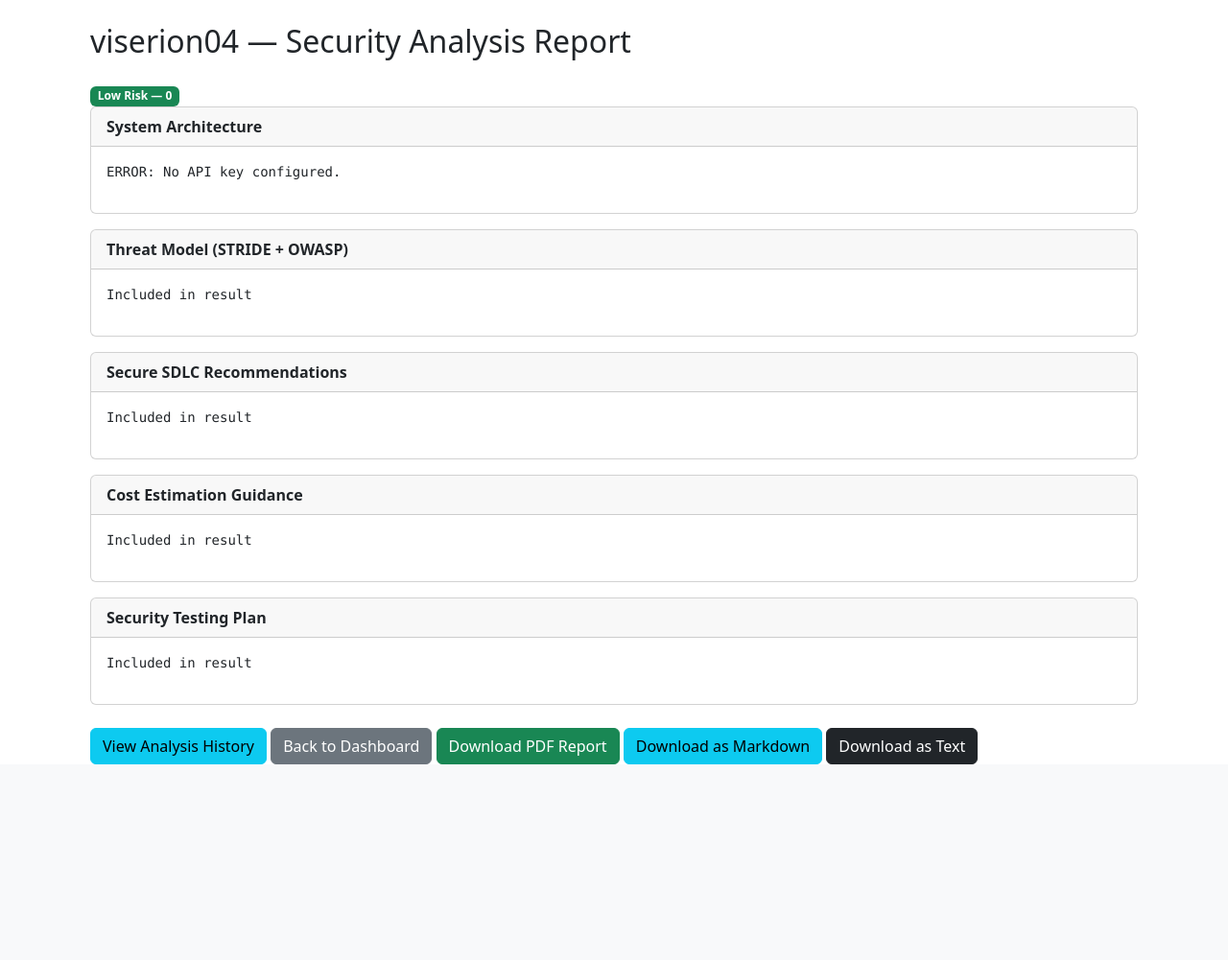
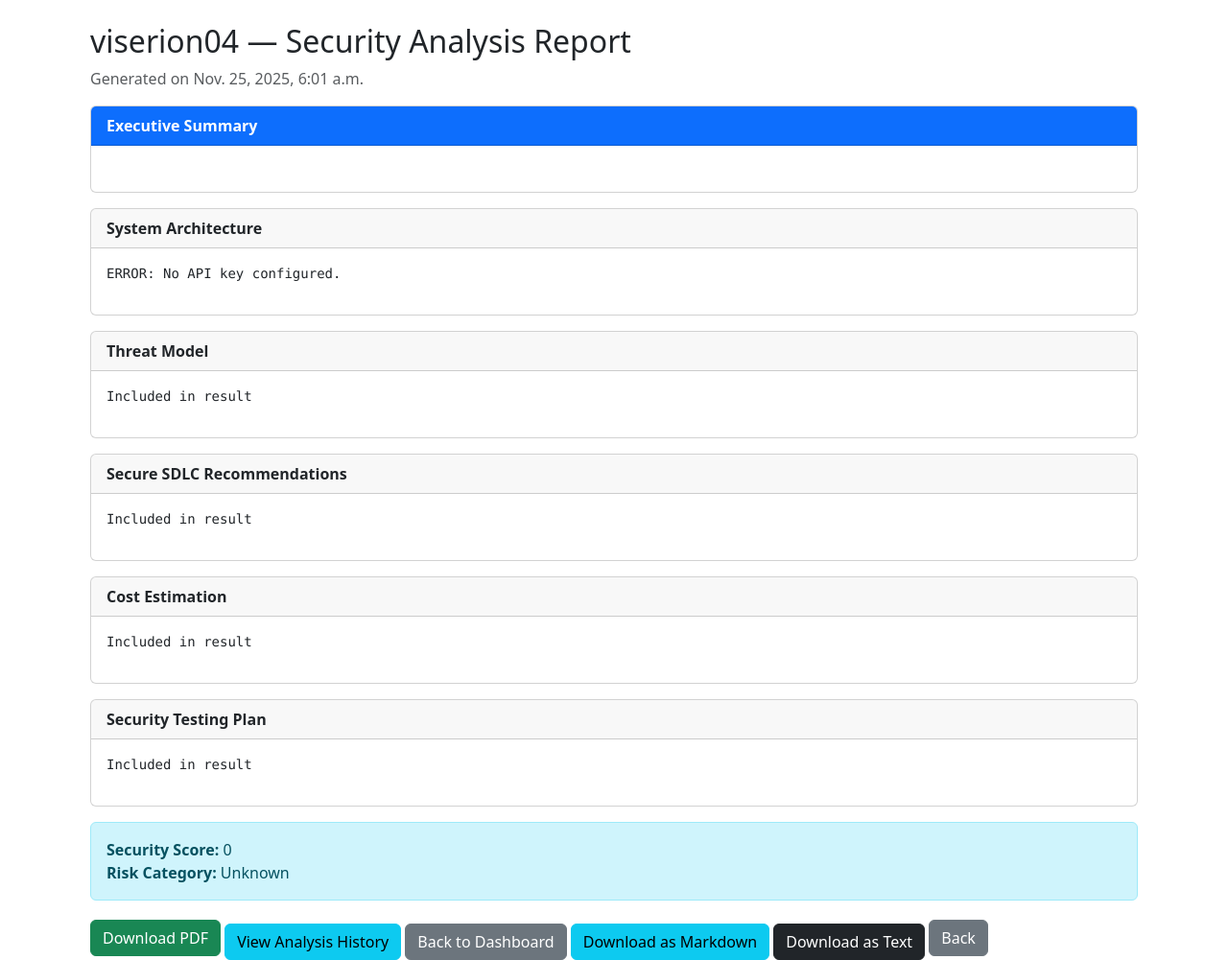
Before and after one commit to Donaljojo/PlaniX, a Django app: page /analysis/1/ in a window 1280 px wide. Shown: the part 50-1051 px from the top of the page at 96% size. Before the commit the page ends 847 px from the top, so only its background shows below. Run offline with Django 5.2, Linux system fonts and the light colour scheme; a user stored in the database is signed in; data comes from the database, SQL or seed files in the repository; both versions use the stored data as it was after the commit.

Commit message:
Fix duplicate block error in view_analysis template by removing old markup and restoring a single clean base.html extension. Updated view_analysis.html to use the new structured report layout and avoid multiple block/content declarations.

```diff
--- a/core/models/project_analysis.py
+++ b/core/models/project_analysis.py
@@ -14,6 +14,7 @@ class ProjectAnalysis(models.Model):
     testing_plan = models.TextField(blank=True)
 
     created_at = models.DateTimeField(auto_now_add=True)
+    executive_summary = models.TextField(blank=True)
 
     security_score = models.IntegerField(default=0)
     risk_category = models.CharField(max_length=20, default="Unknown")
--- a/core/templates/core/view_analysis.html
+++ b/core/templates/core/view_analysis.html
@@ -3,17 +3,20 @@
 {% block content %}
 <div class="container mt-4">
 
-    <h2 class="mb-4">{{ project.name }} — Security Analysis Report</h2>
+    <h2>{{ project.name }} — Security Analysis Report</h2>
+    <p class="text-muted">Generated on {{ analysis.created_at }}</p>
 
-    {% if analysis.risk_category == "High Risk" %}
-    <span class="badge bg-danger">High Risk — {{ analysis.security_score }}</span>
-    {% elif analysis.risk_category == "Medium Risk" %}
-    <span class="badge bg-warning text-dark">Medium Risk — {{ analysis.security_score }}</span>
-    {% else %}
-    <span class="badge bg-success">Low Risk — {{ analysis.security_score }}</span>
-    {% endif %}
+    <!-- EXECUTIVE SUMMARY -->
+    <div class="card mb-3">
+        <div class="card-header bg-primary text-white">
+            <strong>Executive Summary</strong>
+        </div>
+        <div class="card-body">
+            <pre style="white-space: pre-wrap;">{{ analysis.executive_summary }}</pre>
+        </div>
+    </div>
 
-
+    <!-- SYSTEM ARCHITECTURE -->
     <div class="card mb-3">
         <div class="card-header"><strong>System Architecture</strong></div>
         <div class="card-body">
@@ -21,13 +24,15 @@
         </div>
     </div>
 
+    <!-- THREAT MODEL -->
     <div class="card mb-3">
-        <div class="card-header"><strong>Threat Model (STRIDE + OWASP)</strong></div>
+        <div class="card-header"><strong>Threat Model</strong></div>
         <div class="card-body">
             <pre style="white-space: pre-wrap;">{{ analysis.threat_model }}</pre>
         </div>
     </div>
 
+    <!-- SECURE SDLC -->
     <div class="card mb-3">
         <div class="card-header"><strong>Secure SDLC Recommendations</strong></div>
         <div class="card-body">
@@ -35,13 +40,15 @@
         </div>
     </div>
 
+    <!-- COST ESTIMATION -->
     <div class="card mb-3">
-        <div class="card-header"><strong>Cost Estimation Guidance</strong></div>
+        <div class="card-header"><strong>Cost Estimation</strong></div>
         <div class="card-body">
             <pre style="white-space: pre-wrap;">{{ analysis.cost_estimation }}</pre>
         </div>
     </div>
 
+    <!-- SECURITY TESTING PLAN -->
     <div class="card mb-3">
         <div class="card-header"><strong>Security Testing Plan</strong></div>
         <div class="card-body">
@@ -49,6 +56,13 @@
         </div>
     </div>
 
+    <!-- RISK SCORE -->
+    <div class="alert alert-info">
+        <strong>Security Score:</strong> {{ analysis.security_score }}<br>
+        <strong>Risk Category:</strong> {{ analysis.risk_category }}
+    </div>
+
+    <a href="{% url 'download_analysis_pdf' analysis.id %}" class="btn btn-success">Download PDF</a>
     <a href="{% url 'analysis_history' project.id %}" class="btn btn-info mt-2">
         View Analysis History
     </a>
@@ -57,9 +71,6 @@
         Back to Dashboard
     </a>
 
-    <a href="{% url 'download_analysis_pdf' analysis.id %}" class="btn btn-success mt-2">
-    Download PDF Report
-</a>
 
 <a href="{% url 'export_analysis_md' analysis.id %}"
    class="btn btn-info mt-2">
@@ -70,6 +81,7 @@
    class="btn btn-dark mt-2">
     Download as Text
 </a>
+    <a href="{% url 'analysis_history' project.id %}" class="btn btn-secondary">Back</a>
 
 </div>
 {% endblock %}
--- a/core/views/analysis_views.py
+++ b/core/views/analysis_views.py
@@ -10,27 +10,46 @@ from core.services.security_scoring import calculate_final_security_score
 from django.contrib import messages
 
 
+# -------------------------------
+# Section Extractor
+# -------------------------------
 def extract_section(text, header):
+    """
+    Extract content under a section header until the next known header.
+    """
     if header not in text:
         return ""
+
     section = text.split(header, 1)[1]
-    for next_header in [
+
+    NEXT_HEADERS = [
+        "EXECUTIVE SUMMARY",
+        "SYSTEM ARCHITECTURE",
         "THREAT MODEL",
         "SECURE SDLC",
-        "COST",
-        "SECURITY TESTING PLAN"
-    ]:
-        if next_header in section and header not in next_header:
+        "COST ESTIMATION",
+        "SECURITY TESTING PLAN",
+    ]
+
+    for next_header in NEXT_HEADERS:
+        if next_header in section and next_header != header:
             section = section.split(next_header, 1)[0]
             break
+
     return section.strip()
 
+
+# -------------------------------
+# Generate Analysis
+# -------------------------------
 @login_required
 def generate_analysis(request, project_id):
     project = get_object_or_404(Project, id=project_id, user=request.user)
 
+    # Enhanced prompt with EXECUTIVE SUMMARY section
     prompt = f"""
-Generate a secure system analysis for:
+You are a security architect AI. Generate a structured secure system analysis for the following project:
+
 Name: {project.name}
 Description: {project.description}
 Platform: {project.platform}
@@ -39,26 +58,38 @@ Scale: {project.scale}
 Budget: {project.budget}
 Risk Level: {project.risk_level}
 
-Provide:
-1. SYSTEM ARCHITECTURE
-2. THREAT MODEL (STRIDE + OWASP relevance)
-3. COST ESTIMATION guidance
-4. SECURE SDLC recommendations
-5. SECURITY TESTING PLAN and tools
+Your response must contain sections with EXACT HEADERS:
+
+EXECUTIVE SUMMARY
+SYSTEM ARCHITECTURE
+THREAT MODEL
+SECURE SDLC
+COST ESTIMATION
+SECURITY TESTING PLAN
+
+EXECUTIVE SUMMARY must include:
+- Overall security posture (1–2 sentences)
+- Top 3 critical risks
+- Immediate actions recommended
+
+Make sure each section begins with its header in uppercase.
 """
 
     generated_text = generate_ai_analysis(prompt)
 
+    # Extract sections
+    executive_summary = extract_section(generated_text, "EXECUTIVE SUMMARY")
     architecture = extract_section(generated_text, "SYSTEM ARCHITECTURE")
     threat_model = extract_section(generated_text, "THREAT MODEL")
-    cost_estimation = extract_section(generated_text, "COST")
     sdls_recommendations = extract_section(generated_text, "SECURE SDLC")
+    cost_estimation = extract_section(generated_text, "COST ESTIMATION")
     testing_plan = extract_section(generated_text, "SECURITY TESTING PLAN")
 
-    # Save initial analysis
+    # Save analysis
     analysis = ProjectAnalysis.objects.create(
         project=project,
         user=request.user,
+        executive_summary=executive_summary,
         architecture=architecture,
         threat_model=threat_model,
         cost_estimation=cost_estimation,
@@ -66,7 +97,7 @@ Provide:
         testing_plan=testing_plan,
     )
 
-    # ✅ Hybrid security scoring applied here
+    # Apply hybrid security scoring
     score, category = calculate_final_security_score(project)
     analysis.security_score = score
     analysis.risk_category = category
@@ -77,19 +108,26 @@ Provide:
     return redirect("view_analysis", analysis_id=analysis.id)
 
 
+# -------------------------------
+# View Single Analysis
+# -------------------------------
 @login_required
 def view_analysis(request, analysis_id):
     analysis = get_object_or_404(ProjectAnalysis, id=analysis_id, user=request.user)
-    return render(request, "core/view_analysis.html", {"analysis": analysis, "project": analysis.project})
+    return render(request, "core/view_analysis.html", {
+        "analysis": analysis,
+        "project": analysis.project
+    })
 
 
-
+# -------------------------------
+# Analysis History
+# -------------------------------
 @login_required
 def history_analysis(request, project_id):
     project = get_object_or_404(Project, id=project_id, user=request.user)
 
     analyses = ProjectAnalysis.objects.filter(project=project).order_by("-created_at")
-
     scores = [a.security_score for a in analyses if a.security_score > 0]
 
     trend_data = {
@@ -106,6 +144,9 @@ def history_analysis(request, project_id):
     })
 
 
+# -------------------------------
+# Export PDF
+# -------------------------------
 @login_required
 def download_analysis_pdf(request, analysis_id):
     analysis = get_object_or_404(ProjectAnalysis, id=analysis_id, user=request.user)
@@ -119,5 +160,5 @@ def download_analysis_pdf(request, analysis_id):
     pdf_file = HTML(string=html_content).write_pdf()
 
     response = HttpResponse(pdf_file, content_type='application/pdf')
-    response['Content-Disposition'] = f'attachment; filename="analysis_{analysis_id}.pdf"'
+    response['Content-Disposition'] = f'attachment; filename=\"analysis_{analysis_id}.pdf\"'
     return response
```
Also changed, not shown: core/migrations/0005_projectanalysis_executive_summary.py (added), db.sqlite3.
